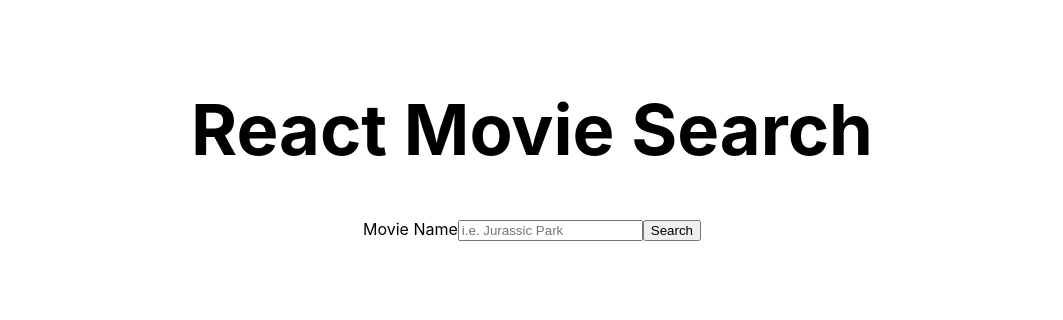
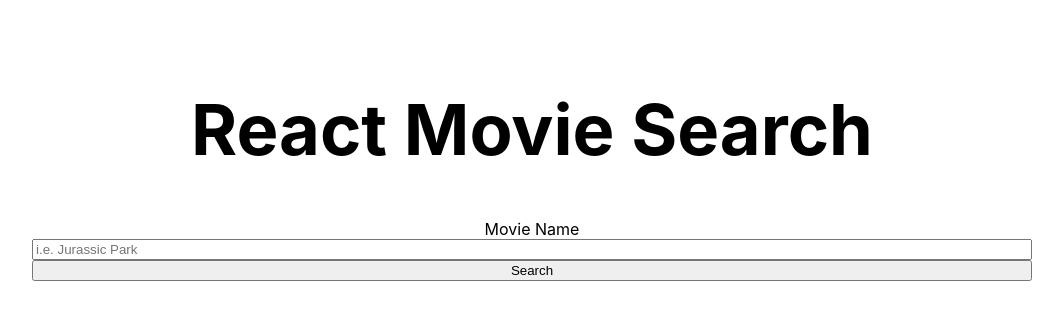
Before and after one commit to jc-nzc/silver-eureka, a React (Create React App) app: page / in a window 1280 px wide. Shown: the top 320 px of the page, without its empty margins (108-1171 px from the left). Built offline with nearby package versions, Linux system fonts and the light colour scheme.

Commit message:
css updates

```diff
--- a/src/index.css
+++ b/src/index.css
@@ -34,3 +34,8 @@ small {
 form {
   text-align: center;
 }
+
+ /* stacking the form grid */
+.form {
+    display:grid;
+}
--- a/src/searchMovies.js
+++ b/src/searchMovies.js
@@ -3,7 +3,7 @@ import React from "react";
 export default function SearchMovies(){
     return (
         <form className="form">
-            <label className="label" htmlFor="query">Movie Name</label>
+            <label className="label" htmlFor="query">Movie Name </label>
             <input className="input" type="text" name="query"
                 placeholder="i.e. Jurassic Park"/>
             <button className="button" type="submit">Search</button>
```
Also changed, not shown: 1 other file (tests, documents, lock files or other folders).
